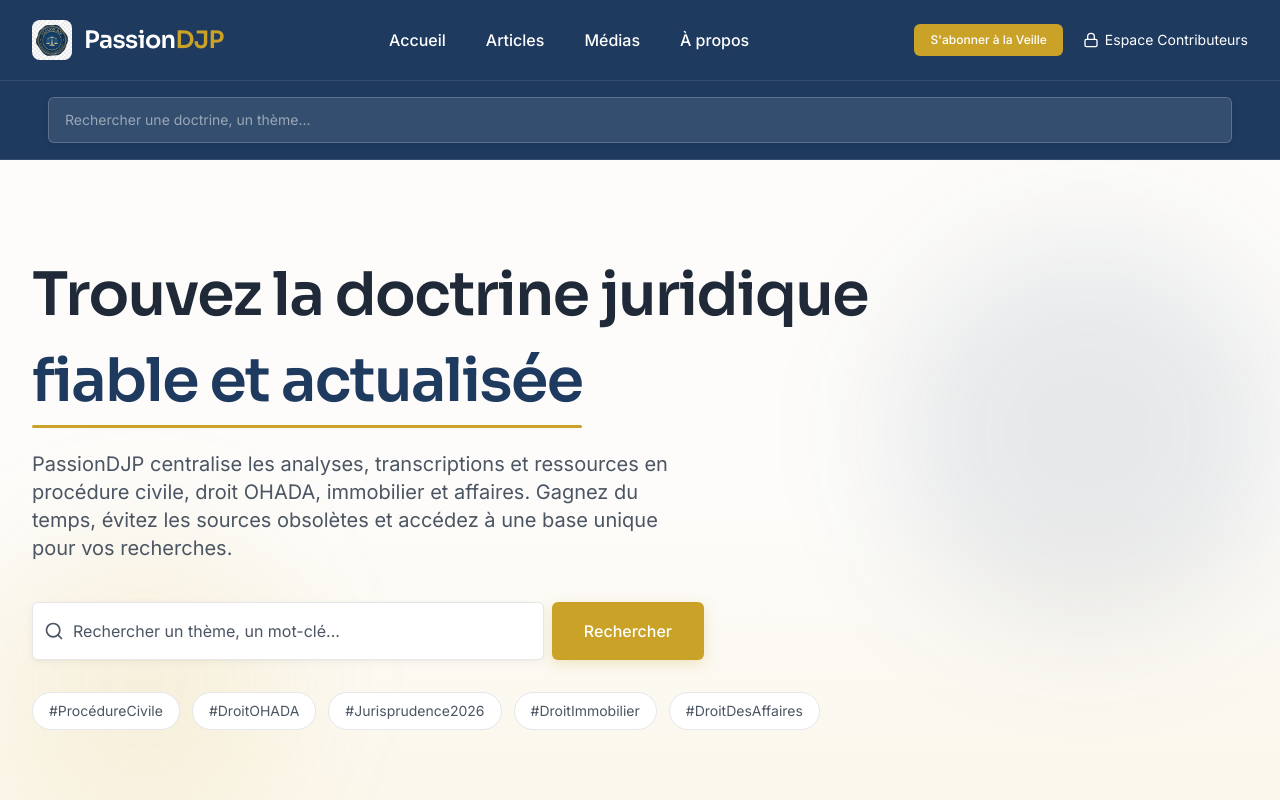
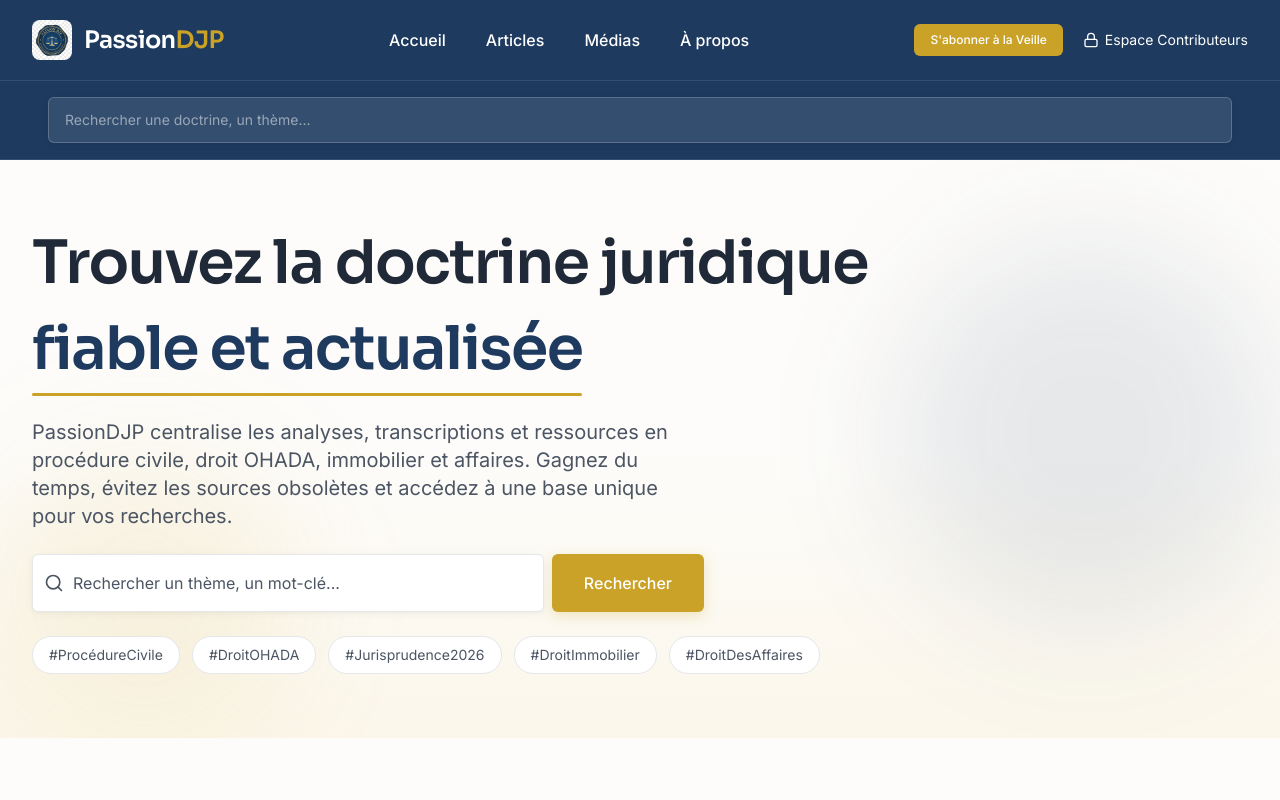
Before and after one commit to PATAWALA/PassionDJP, a Next.js app: page / in a window 1280 px wide. Shown: the top 800 px of the page. Built offline with nearby package versions, Linux system fonts and the light colour scheme.

Commit message:
9734 uipdate

```diff
--- a/src/components/home/HeroSection.tsx
+++ b/src/components/home/HeroSection.tsx
@@ -35,7 +35,7 @@
 
 export function HeroSection() {
   return (
-    <section className="relative py-20 md:py-24 overflow-hidden bg-gradient-to-b from-background via-background to-accent-light/60">
+    <section className="relative py-12 md:py-16 overflow-hidden bg-gradient-to-b from-background via-background to-accent-light/60">
       {/* Formes décoratives floues */}
       <div className="absolute top-20 right-0 w-96 h-96 bg-primary/10 rounded-full blur-3xl pointer-events-none" />
       <div className="absolute bottom-0 left-0 w-72 h-72 bg-accent/10 rounded-full blur-3xl pointer-events-none" />
@@ -48,7 +48,7 @@
       >
         <motion.h1
           variants={itemVariants}
-          className="text-3xl sm:text-4xl md:text-6xl font-bold text-ink mb-8 md:mb-6 leading-tight tracking-tight"
+          className="text-3xl sm:text-4xl md:text-6xl font-bold text-ink mb-4 leading-tight tracking-tight"
         >
           Trouvez la doctrine juridique
           <br />
@@ -60,14 +60,14 @@
 
         <motion.p
           variants={itemVariants}
-          className="text-lg md:text-xl text-ink-light max-w-2xl md:mx-0 mx-auto mb-10"
+          className="text-lg md:text-xl text-ink-light max-w-2xl md:mx-0 mx-auto mb-6"
         >
           PassionDJP centralise les analyses, transcriptions et ressources en procédure civile,
           droit OHADA, immobilier et affaires. Gagnez du temps, évitez les sources obsolètes et
           accédez à une base unique pour vos recherches.
         </motion.p>
 
-        <motion.div variants={itemVariants} className="max-w-2xl md:mx-0 mx-auto mb-8">
+        <motion.div variants={itemVariants} className="max-w-2xl md:mx-0 mx-auto mb-6">
           <div className="flex flex-col sm:flex-row gap-2">
             <div className="relative flex-1">
               <Search className="absolute left-3 top-1/2 transform -translate-y-1/2 h-5 w-5 text-ink-light" />
```
